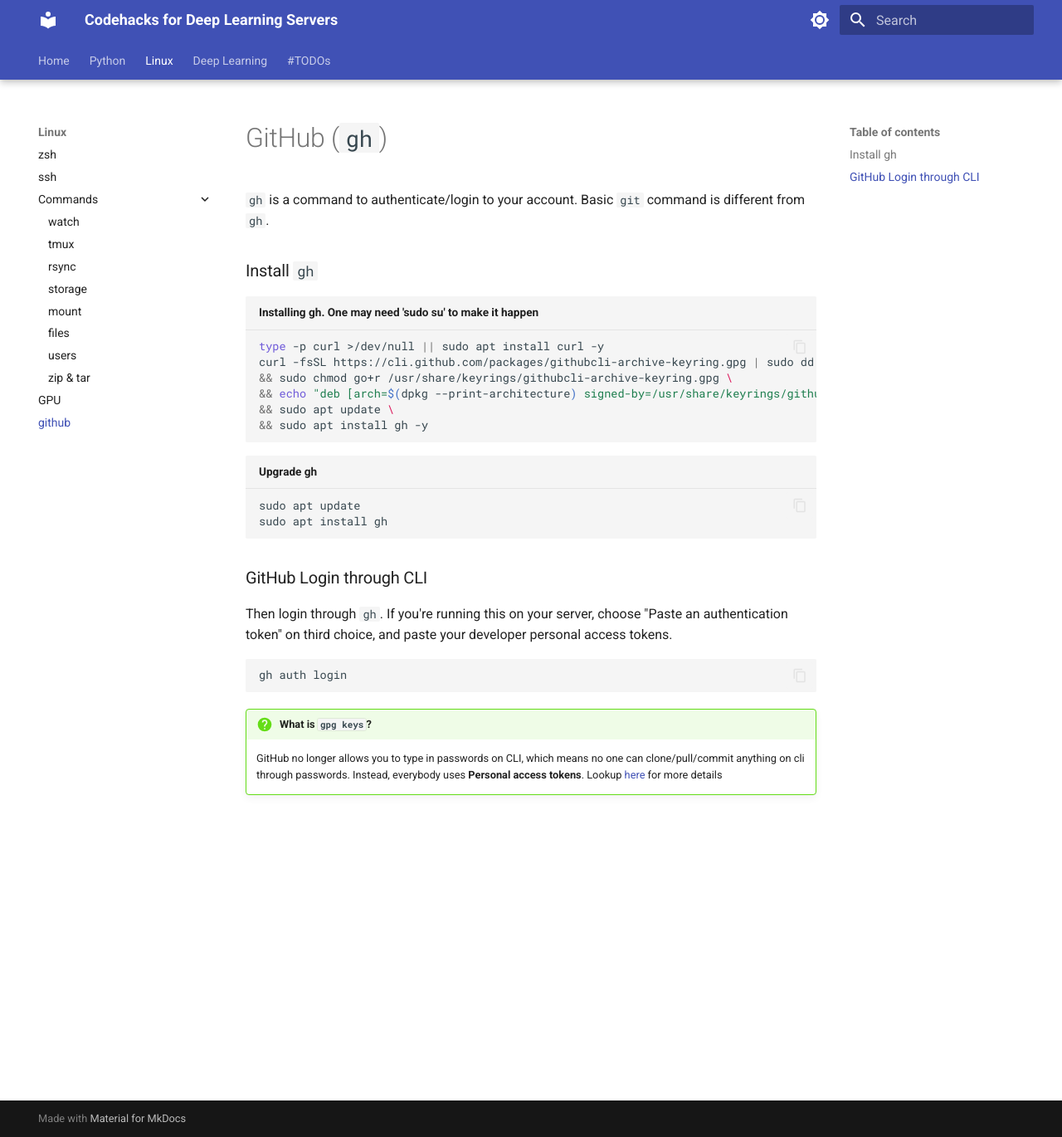
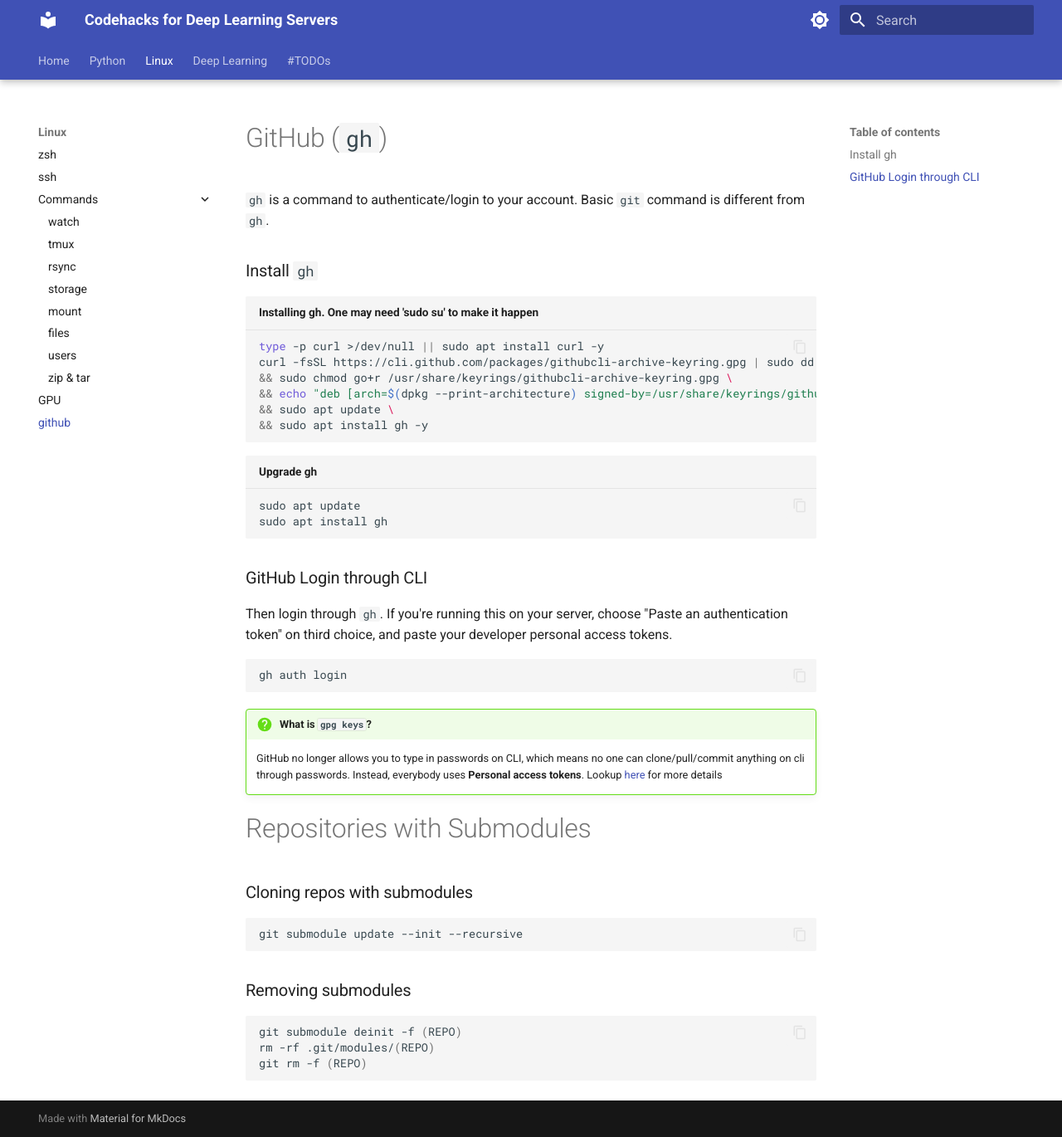
Before and after one commit to 1pha/1pha, an MkDocs documentation site: the page built from docs/02_linux/4_github.md, in a window 1280 px wide and 1370 px high. Shown: the whole window at 83% size. Built offline with MkDocs 1.6.1 and Material for MkDocs 9.7.7, drawn with Linux system fonts in a browser that asks for light colours.

Commit message:
Add more docs

````diff
--- a/docs/02_linux/4_github.md
+++ b/docs/02_linux/4_github.md
@@ -22,3 +22,18 @@ gh auth login
 ```
 !!! question "What is `gpg keys`?"
     GitHub no longer allows you to type in passwords on CLI, which means no one can clone/pull/commit anything on cli through passwords. Instead, everybody uses **Personal access tokens**. Lookup [here](https://docs.github.com/ko/enterprise-server@3.5/authentication/keeping-your-account-and-data-secure/creating-a-personal-access-token) for more details
+
+
+# Repositories with Submodules
+
+### Cloning repos with submodules
+```shell
+git submodule update --init --recursive
+```
+
+### Removing submodules
+```shell
+git submodule deinit -f (REPO)
+rm -rf .git/modules/(REPO)
+git rm -f (REPO)
+```
````
Also changed, not shown: docs/01_python/2_dvc.md (added, +29 -0 lines), docs/02_linux/02_03_commands/10_dmseg.md (added, +4 -0 lines), docs/02_linux/3_gpu.md (+1 -0 lines).
